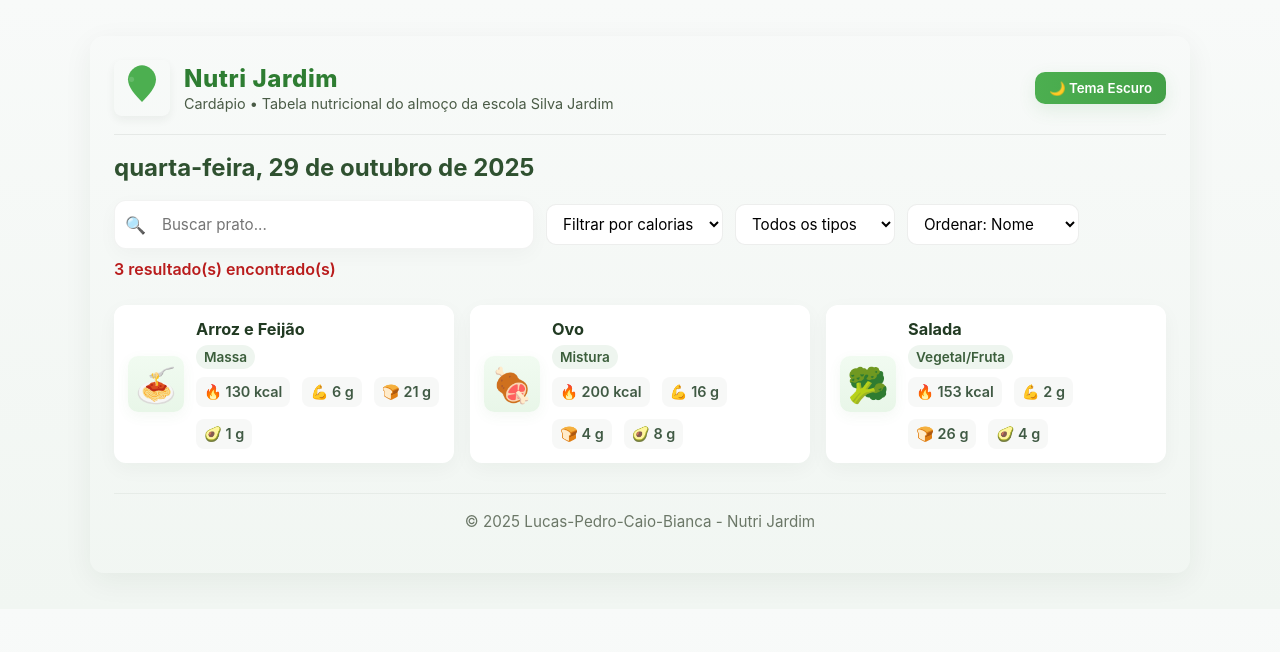
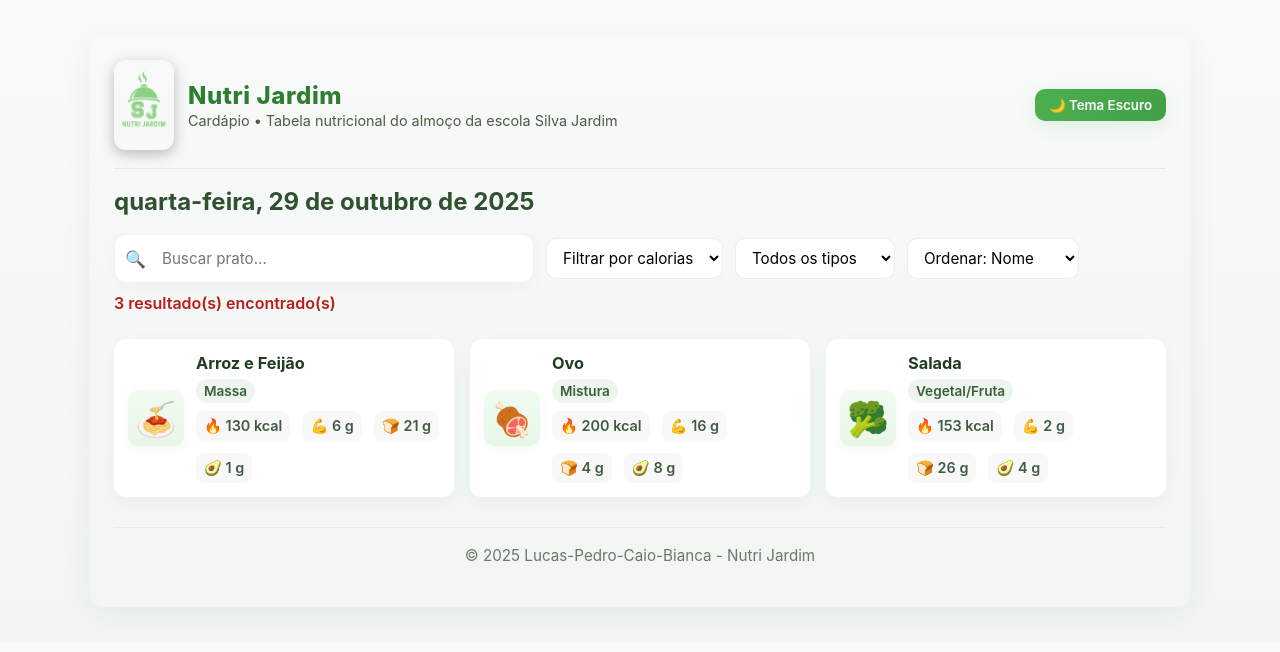
Before and after one commit to lurrite-debug/NUTRI-SILVA-JARDIM, a plain HTML site: page index.html in a window 1280 px wide. Drawn offline with Linux system fonts and the light colour scheme.

Commit message:
Add files via upload

```diff
--- a/index.html
+++ b/index.html
@@ -2,6 +2,7 @@
 <html lang="pt-BR">
 <head>
   <meta charset="UTF-8" />
+  <link rel="icon" type="image/x-icon" href="favicon.ico">
   <meta name="viewport" content="width=device-width, initial-scale=1" />
   <title>Nutri Jardim - Cardápio</title>
   <link rel="stylesheet" href="style.css" />
@@ -10,11 +11,9 @@
 <body>
   <header class="site-header">
     <div class="brand">
-      <!-- Logotipo minimalista (SVG) -->
-      <svg class="logo" viewBox="0 0 64 64" aria-hidden="true" focusable="false">
-        <path d="M32 6c-7 0-16 7-16 16 0 9 8 18 16 26 8-8 16-17 16-26C48 13 39 6 32 6z" fill="#4caf50"/>
-        <circle cx="20" cy="22" r="3" fill="#66bb6a"/>
-      </svg>
+      <!-- Logotipo do Nutri Jardim -->
+      <img src="logo-nutri-jardim.png" alt="Logo Nutri Jardim" class="logo-img" />
+
       <div class="brand-text">
         <h1>Nutri Jardim</h1>
         <p>Cardápio • Tabela nutricional do almoço da escola Silva Jardim</p>
--- a/style.css
+++ b/style.css
@@ -260,3 +260,17 @@ body.dark-mode .tema-btn { filter: brightness(1.05); }
   .card { padding: 12px; }
   .brand-text h1 { font-size: 1.25rem; }
 }
+/* Logotipo imagem */
+.logo-img {
+  height: 90px;
+  width: auto;
+  border-radius: 12px;
+  object-fit: contain;
+  box-shadow: 0 4px 14px rgba(0, 0, 0, 0.25);
+  transition: transform 0.3s ease, box-shadow 0.3s ease;
+}
+
+.logo-img:hover {
+  transform: scale(1.05);
+  box-shadow: 0 6px 18px rgba(0, 0, 0, 0.35);
+}
```
Also changed, not shown: favicon.ico (added), logo-nutri-jardim.png (added).
